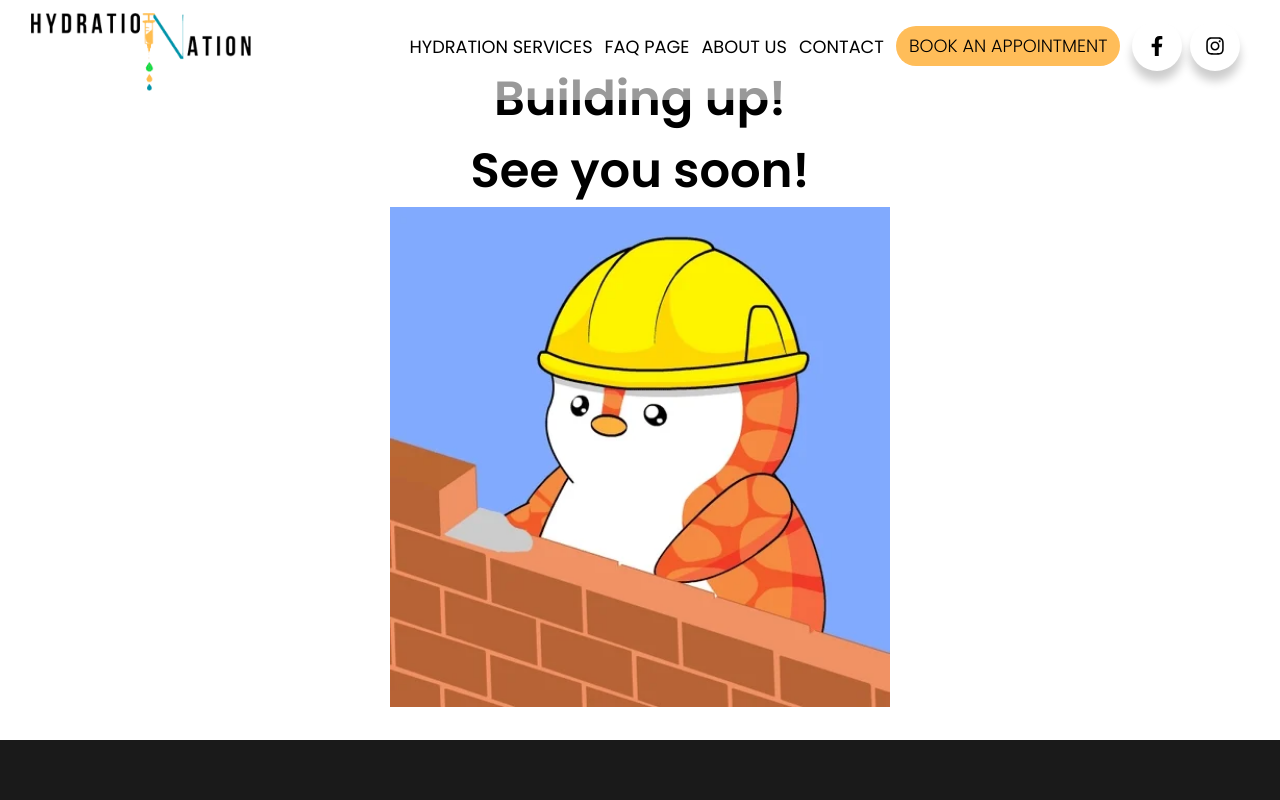
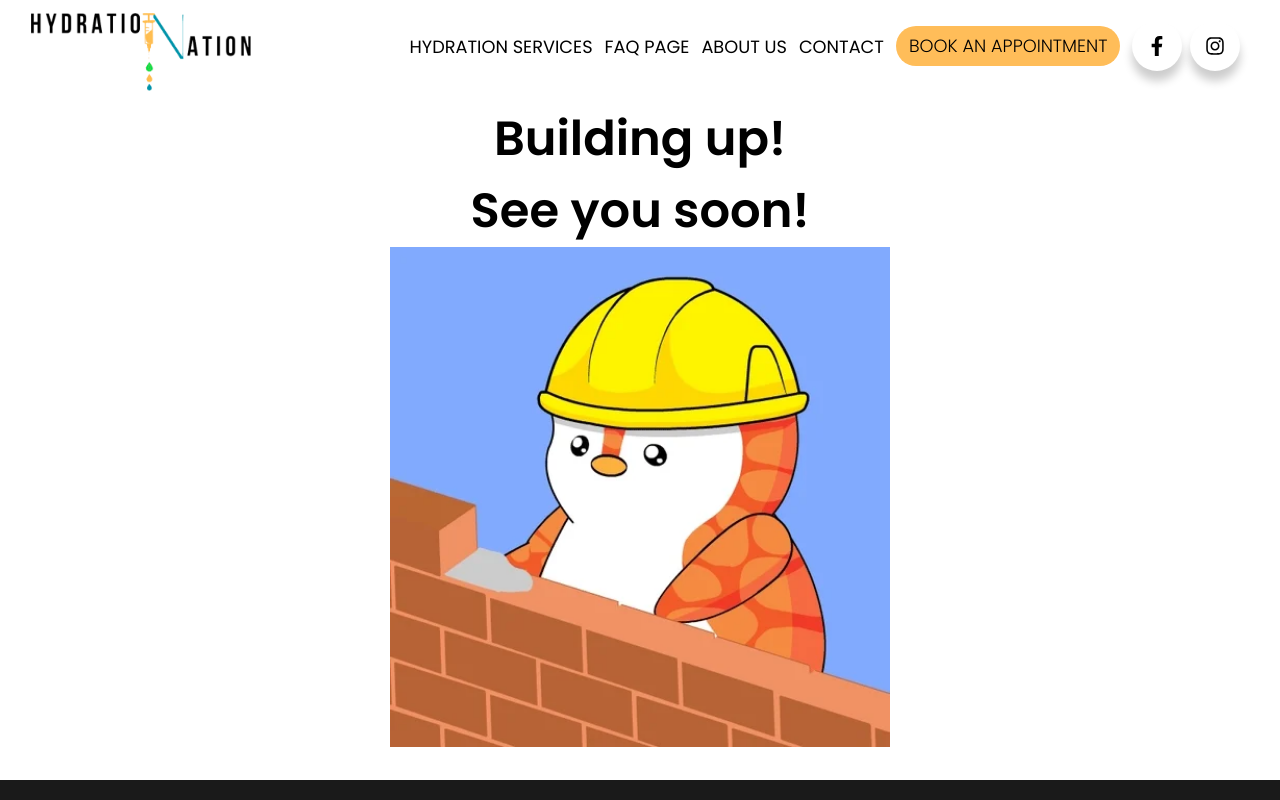
Before and after one commit to VensanDrot/MedWeb, a Next.js app: page /404 in a window 1280 px wide. Shown: the top 800 px of the page. Built offline with nearby package versions, Linux system fonts and the light colour scheme.

Commit message:
Small CSS changes

```diff
--- a/src/components/Nav/index.module.css
+++ b/src/components/Nav/index.module.css
@@ -9,6 +9,7 @@
     color: var(--black);
     transition:  var(--transition);
     background-color: rgba(255, 255, 255, 0.6);
+    z-index: 10000;
 
 }
 
@@ -93,6 +94,7 @@
 
 .nav_container_mobile  .tooltip{
     display: none !important;
+
 }
 
 /* socials */
--- a/src/pages/404/index.module.css
+++ b/src/pages/404/index.module.css
@@ -1,5 +1,6 @@
 .PNF_container {
     height: 80vh;
+    margin-top: 140px;
     display: flex;
     flex-direction: column;
     justify-content: center;
```
